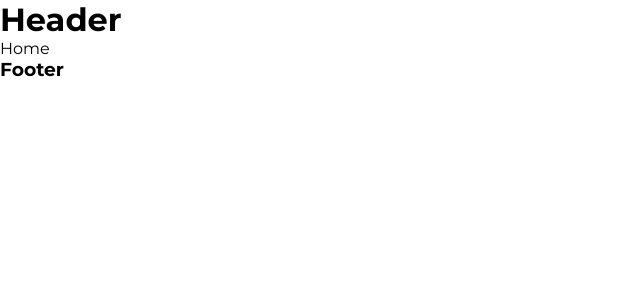
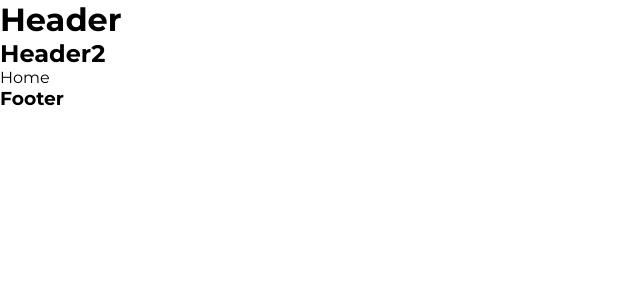
Before and after one commit to SuhrobFayzullayev/perfect-result-group, a React (Create React App) app: page / in a window 1280 px wide. Shown: the top 300 px of the page, without its empty margins (0-640 px from the left). Built offline with nearby package versions, Linux system fonts and the light colour scheme.

Commit message:
git hub test

```diff
--- a/src/components/Header/Header.jsx
+++ b/src/components/Header/Header.jsx
@@ -2,7 +2,10 @@ import React from 'react'
 import "./index.scss"
 const Header = () => {
   return (
+    <>
     <h1>Header</h1>
+    <h2>Header2</h2>
+    </>
   )
 }
 
```
